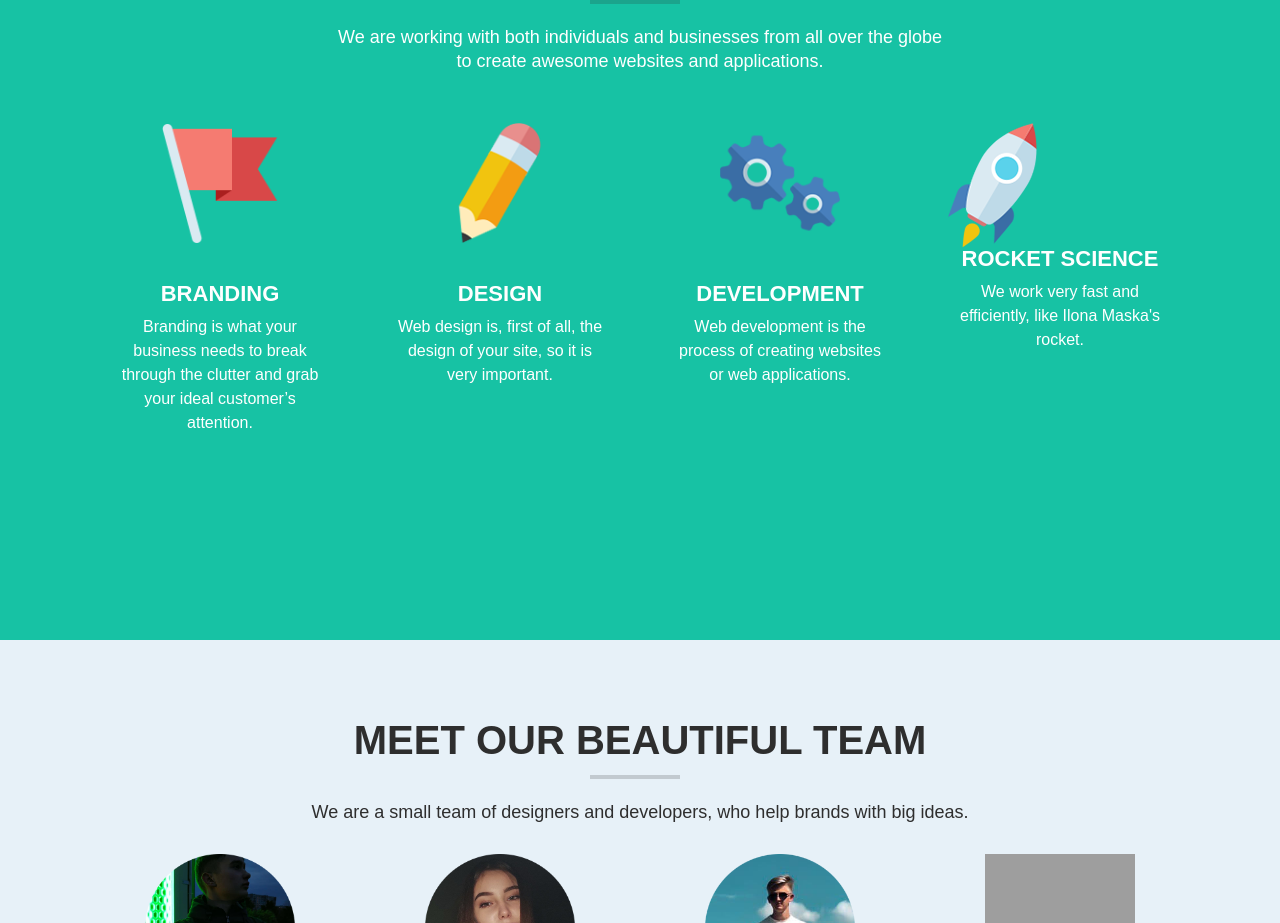
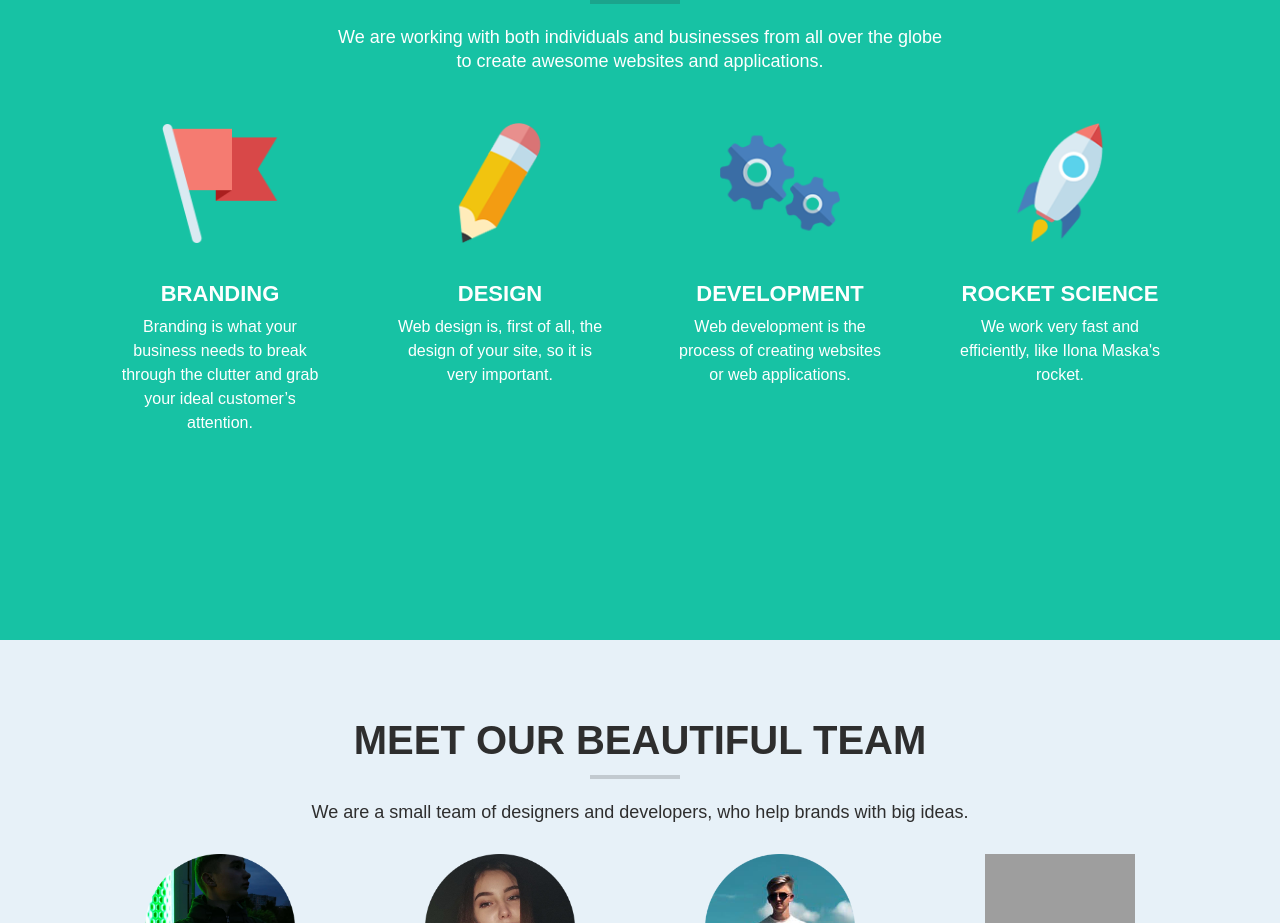
Before and after one commit to Avalanche322/Project-Team, a plain HTML site: page index.html in a window 1280 px wide. Shown: the part 960-1883 px from the top of the page. Drawn offline with nearby package versions, Linux system fonts and the light colour scheme; grey boxes are pictures that could not be loaded; files whose address does not match are found by name.

Commit message:
fix services__photo

```diff
--- a/index.html
+++ b/index.html
@@ -137,7 +137,7 @@
 					  </div>
 					  <div class="service__item _anim-items _anim-no-hide">
 						<div class="services_content">
-						  <div class="services_photo">
+						  <div class="services__photo">
 							<img src="img/services/Rocket_icon.png" alt="Error"></a>
 						  </div>
 						  <div class="info">
```
